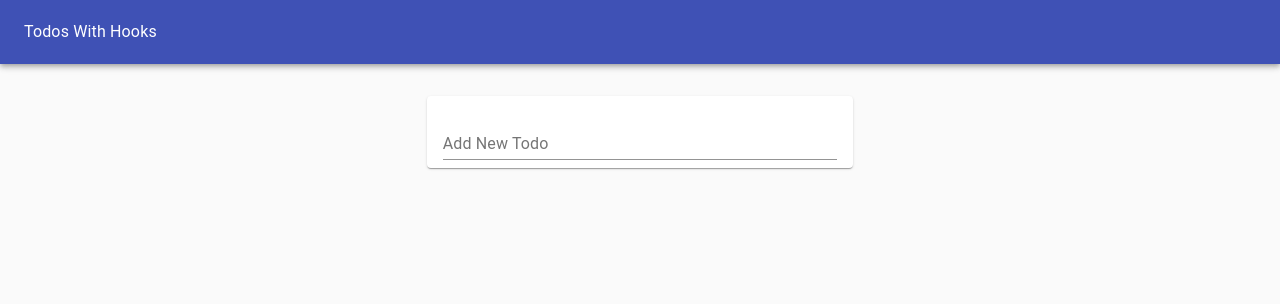
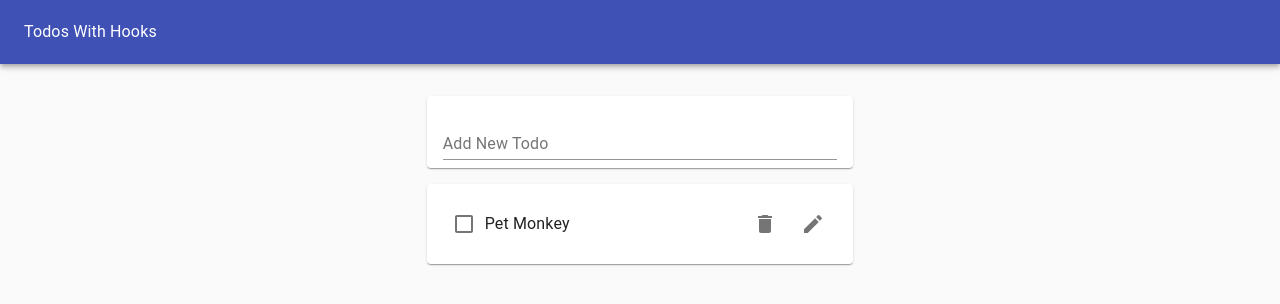
Before and after one commit to vanessanaja/todo-list-with-hooks, a React (Create React App) app: page / in a window 1280 px wide. Shown: the top 304 px of the page. Built offline with nearby package versions, Linux system fonts and the light colour scheme.

Commit message:
add useLocalStorageState hook

```diff
--- a/src/Hooks/useLocalState.js
+++ b/src/Hooks/useLocalStorageState.js
@@ -15,7 +15,7 @@ function useLocalStorageState(key, defaultValue) {
   //use useEffect to update localStorage whenever it changes
   useEffect(() => {
     window.localStorage.setItem(key, JSON.stringify(state));
-  }. [state]);
+  }, [state]);
   return[state, setState];
 }
 
--- a/src/Hooks/useTodoState.js
+++ b/src/Hooks/useTodoState.js
@@ -1,8 +1,8 @@
-import { useState } from 'react';
+import useLocalStorageState from './useLocalStorageState';
 import uuid from 'uuid/v4';
 
 export default initialTodos => {
-  const [todos, setTodos] = useState(initialTodos);
+  const [todos, setTodos] = useLocalStorageState('todos', initialTodos);
   return {
     todos,
     addTodo: newTodoText => {
--- a/src/TodoApp.js
+++ b/src/TodoApp.js
@@ -1,4 +1,4 @@
-import React, { useEffect } from 'react';
+import React from 'react';
 import useTodoState from './Hooks/useTodoState';
 import TodoList from './TodoList';
 import TodoForm from './TodoForm';
@@ -10,12 +10,9 @@ import Grid from '@material-ui/core/Grid';
 import uuid from "uuid/v4";
 
 function TodoApp(){
-  const initialTodos = JSON.parse(window.localStorage.getItem("todos")|| '[]');
+  const initialTodos = [{ id: 1, task: 'Pet Monkey', completed: false }]
   const {todos, addTodo, removeTodo,toggleTodo, editTodo } = useTodoState(initialTodos);
 
-useEffect(() => {
-  window.localStorage.setItem('todos', JSON.stringify(todos));
-}, [todos]);
   return (
     <Paper
       style={{
```
